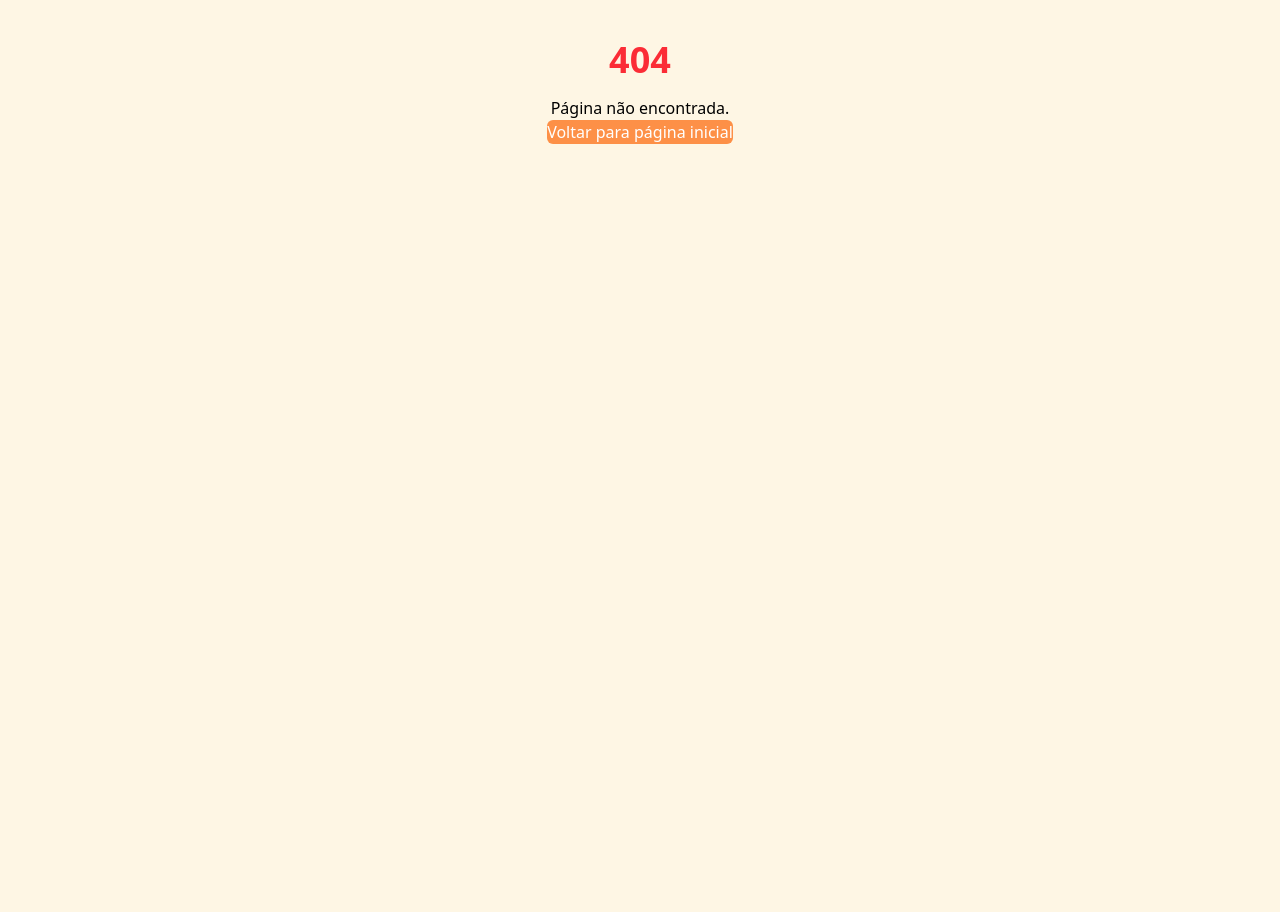
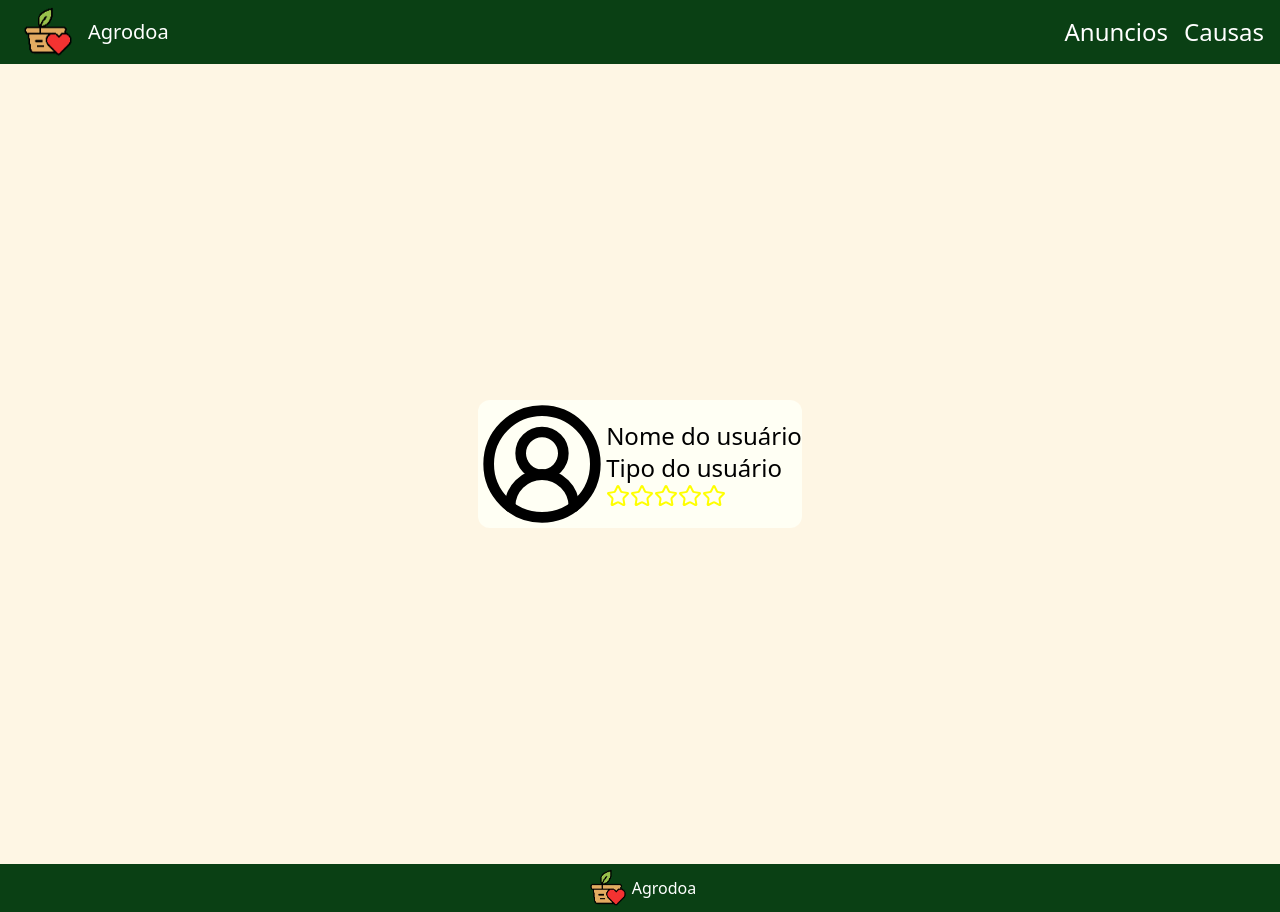
Before and after one commit to VerttB/agrodoa-frontend, a Next.js app: page /perfil in a window 1280 px wide. Before the commit this address had no page. Before the commit the page ends 800 px from the top, so only its background shows below. Built offline with nearby package versions, Linux system fonts and the light colour scheme; a web font is replaced by a local one.

Commit message:
correções e adições para o modal

```diff
--- /dev/null
+++ b/src/app/(pages)/(public)/perfil/page.tsx
@@ -0,0 +1,34 @@
+import {  UserCircle2Icon, Star} from "lucide-react"
+
+export default function Perfil(){
+    return(
+        <div className="min-h-screen w-full flex justify-center items-center">
+            <div className="bg-neutral rounded-xl">
+            <div className="flex items-center ">
+                <UserCircle2Icon className="w-fit h-32"/>
+                <div className="text-2xl">
+                    <p className="">
+                        Nome do usuário
+                    </p>
+                    <p>
+                        Tipo do usuário
+                    </p>
+                    <div className="flex">
+                        <Star color="yellow"/>
+                        <Star color="yellow"/>
+                        <Star color="yellow"/>
+                        <Star color="yellow"/>
+                        <Star color="yellow"/>
+
+
+                    </div>
+                    </div>
+
+            </div>
+            <div className="flex flex-col">
+
+            </div>
+            </div>
+        </div>
+    )
+}
--- a/src/app/(pages)/modal/page.tsx
+++ b/src/app/(pages)/modal/page.tsx
@@ -19,12 +19,12 @@ export default function ModalPage() {
             title="Criar Anúncio"
             onClose={() => setOpen(false)}
           />
-          <Modal.Content>
-            <Input label="Nome do Anúncio" placeholder="Insira o nome do seu anúncio"/>
-            <Input label="Nome do Produto" placeholder="Insira o nome do produto"/>
-            <Input label="Quantidade" placeholder="Insira a quantidade do produto"/>
-            <Input label="Preço da Unidade" placeholder="Insira o preço da unidade do produto"></Input>
-            <Input></Input>
+          <Modal.Content className="min-w-[640px]">
+            <Input label="Nome do Anúncio" placeholder="Insira o nome do seu anúncio"  className="bg-white"/>
+            <Input label="Nome do Produto" placeholder="Insira o nome do produto"  className="bg-white"/>
+            <Input label="Quantidade" placeholder="Insira a quantidade do produto "  className="bg-white"/>
+            <Input label="Preço da Unidade" placeholder="Insira o preço da unidade do produto" className="bg-white"></Input>
+            <Input type="file" accept="image/*" className="h-32 bg-white" ></Input>
 
           </Modal.Content>
           <Modal.Actions>
--- a/src/components/Modal/ModalContent.tsx
+++ b/src/components/Modal/ModalContent.tsx
@@ -1,11 +1,12 @@
 
 interface ModalContentProps{
-    children: React.ReactNode
+    children: React.ReactNode,
+    className?: string,
 }
 
-export const ModalContent = ({children} : ModalContentProps) => {
+export const ModalContent = ({children, className} : ModalContentProps) => {
     return(
-        <div className="flex flex-col p-4 gap-4">
+        <div className={`flex flex-col p-6 gap-4 ${className}`}>
             {children}
         </div>
     )
--- a/src/components/Modal/ModalHeader.tsx
+++ b/src/components/Modal/ModalHeader.tsx
@@ -9,7 +9,7 @@ interface ModalHeaderProps{
 export const ModalHeader = ({title,onClose} : ModalHeaderProps) => {
     return(
         <div className="border-b-1 flex justify-between px-2 py-2">
-            <h2>{title}</h2>
+            <h2 className="text-2xl font-semibold">{title}</h2>
             {onClose &&  <XIcon className="cursor-pointer" color="red" onClick={() => onClose()}/>}
 
 
--- a/src/components/Modal/ModalRoot.tsx
+++ b/src/components/Modal/ModalRoot.tsx
@@ -1,5 +1,7 @@
+'use client'
+
 import { useEffect } from "react";
-import ReactDOM from "react-dom";
+import { createPortal } from "react-dom";
 
 interface ModalRootProps{
     open:boolean,
@@ -23,9 +25,9 @@ export const ModalRoot = ({open,onOpenChange, children}: ModalRootProps ) => {
         return(() => {
             window.removeEventListener("keydown", escEvent);
         })
-    })
+    }, [open, onOpenChange])
 
-    return ReactDOM.createPortal(
+    return createPortal(
 
         <div className="fixed z-10 right-0 left-0 bottom-0 top-0 bg-black/60">
             <div className="bg-neutral rounded-2xl z-10  transition fixed top-1/2 left-1/2 -translate-1/2 ">
```
Also changed, not shown: public/uploadImage.png (added).
